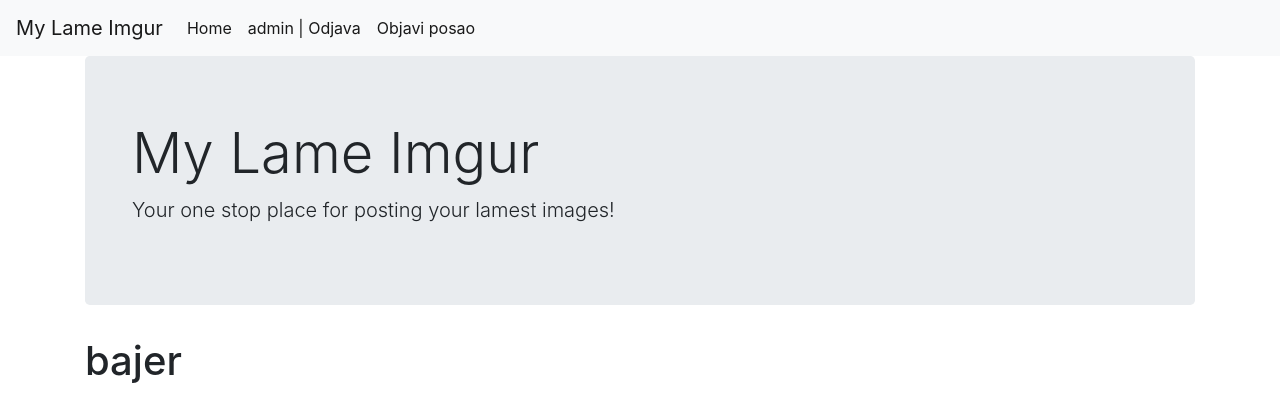
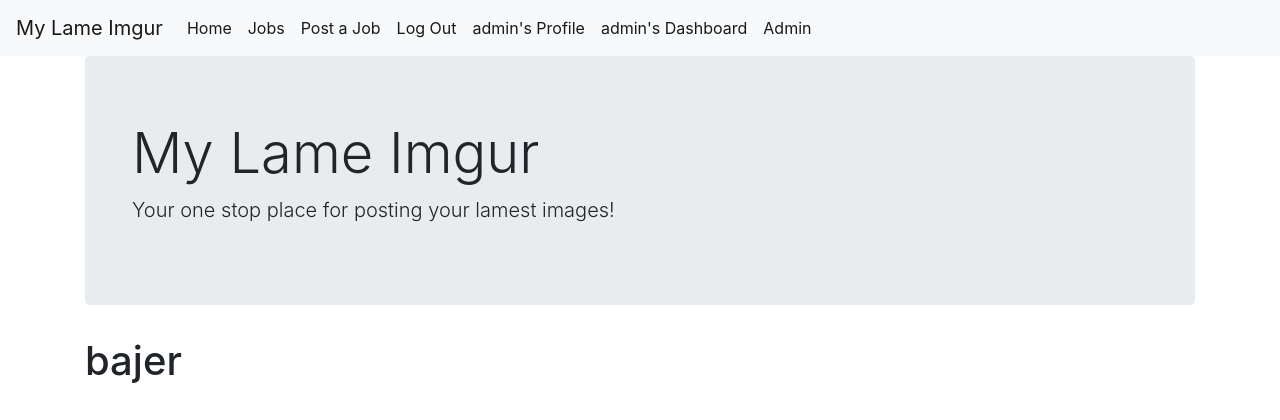
Before and after one commit to MatanBuljubasic/Translate-O-Rama, a Django app: page / in a window 1280 px wide. Shown: the top 420 px of the page. Run offline with Django 4.2, Linux system fonts and the light colour scheme; a user stored in the database is signed in; some libraries are stand-ins or nearby versions.

Commit message:
Add urls to base.html

```diff
--- a/translate_o_rama/app/templates/app/base.html
+++ b/translate_o_rama/app/templates/app/base.html
@@ -21,20 +21,34 @@
             <li class="nav-item active">
               <a class="nav-link" href="/">Home <span class="sr-only">(current)</span></a>
             </li>
+            <li class="nav-item active">
+              <a class="nav-link" href="/jobs/job_listing">Jobs <span class="sr-only">(current)</span></a>
+            </li>
+            <li class="nav-item active">
+              <a class="nav-link" href="{% url 'app:post' %}">Post a Job</a>
+            </li>
           <ul class="navbar-nav ml-auto">
             {% if user.is_authenticated %}
               <li class="nav-item active">
-                <a class="nav-link" href="{% url 'logout' %}">{{user.username}} | Odjava</a>
+                <a class="nav-link" href="{% url 'logout' %}"> Log Out</a>
               </li>
               <li class="nav-item active">
-                <a class="nav-link" href="{% url 'app:post' %}">Objavi posao</a>
+                <a class="nav-link" href="{% url 'accounts:user_profile' %}"> {{user.username}}'s Profile</a>
               </li>
+              <li class="nav-item active">
+                <a class="nav-link" href="{% url 'accounts:user_dashboard' user.id %}"> {{user.username}}'s Dashboard</a>
+              </li>
+              {% if user.is_superuser %}
+                <li class="nav-item active">
+                  <a class="nav-link" href="/admin"> Admin</a>
+                </li>
+              {% endif %}
             {% else %}
               <li class="nav-item active">
-                <a class="nav-link" href="{% url 'accounts:custom_login' %}">Prijava</a>
+                <a class="nav-link" href="{% url 'accounts:custom_login' %}">Log In</a>
               </li>
               <li class="nav-item active">
-                <a class="nav-link" href="{% url 'accounts:register' %}">Registracija</a>
+                <a class="nav-link" href="{% url 'accounts:register' %}">Register</a>
               </li>
             {% endif %}
           </ul>
```
Also changed, not shown: translate_o_rama/db.sqlite3.
